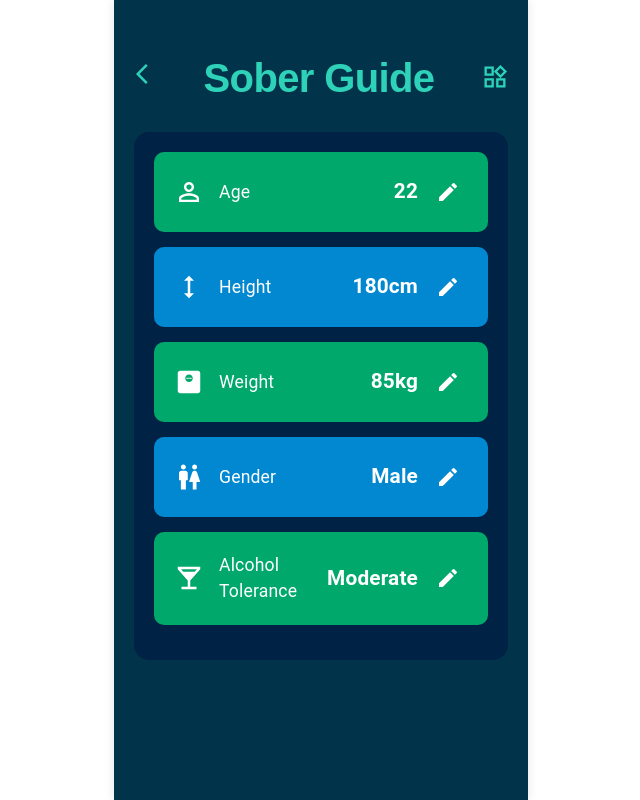
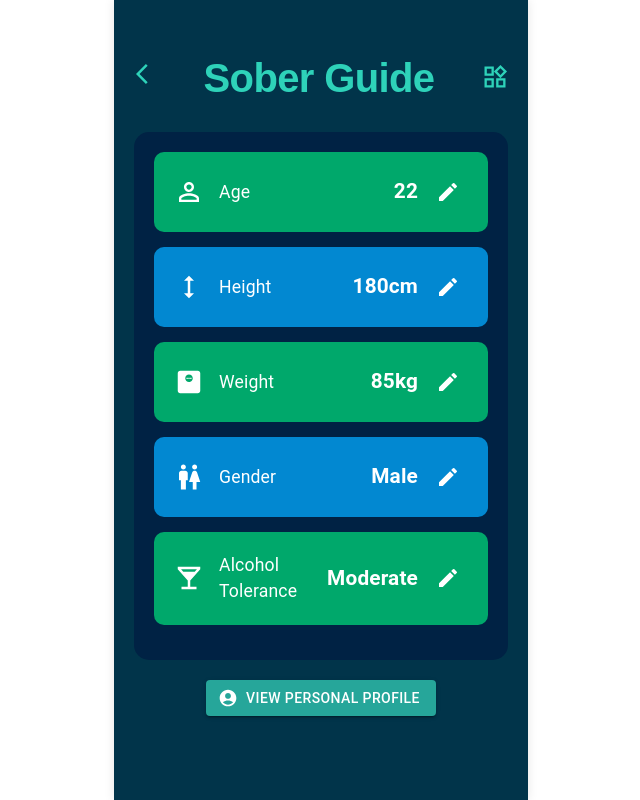
Before and after one commit to New-Designers/sober-guide-react-front-end, a React (Vite) app: page /my-info in a window 1280 px wide. Shown: the whole page, without its empty margins (319-959 px from the left). Built offline with nearby package versions, Linux system fonts and the light colour scheme.

Commit message:
connect profile

```diff
--- a/src/components/NavBar/NavBar.tsx
+++ b/src/components/NavBar/NavBar.tsx
@@ -85,7 +85,6 @@ const NavBar: React.FC = () => {
     { text: 'Profile', icon: <MedicalInformationOutlinedIcon />, path: '/profile' },
     { text: 'My Info', icon: <LocalHospitalIcon />, path: '/my-info' },
     { text: 'Map', icon: <MapIcon />, path: '/map' },
-    { text: 'Plan', icon: <LocalBarIcon />, path: '/drinking-plan' },
     { text: 'Rewards', icon: <EmojiEventsIcon />, path: '/reward' },
     { text: 'Tips', icon: <TipsAndUpdatesIcon />, path: '/tips' },
     { text: 'Records', icon: <TourIcon />, path: '/time-tracking' },
--- a/src/pages/MyInfo/MyInfo.tsx
+++ b/src/pages/MyInfo/MyInfo.tsx
@@ -1,11 +1,13 @@
 import React, { useState, useEffect } from 'react';
-import { Box } from '@mui/material';
+import { Box, Button } from '@mui/material';
+import { useNavigate } from 'react-router-dom';
 import InfoCard from './components/InfoCard/InfoCard';
 import PersonOutlineIcon from '@mui/icons-material/PersonOutline';
 import HeightIcon from '@mui/icons-material/Height';
 import MonitorWeightIcon from '@mui/icons-material/MonitorWeight';
 import WcIcon from '@mui/icons-material/Wc';
 import LocalBarIcon from '@mui/icons-material/LocalBar';
+import AccountCircleIcon from '@mui/icons-material/AccountCircle';
 
 interface UserInfo {
   age: number;
@@ -16,6 +18,7 @@ interface UserInfo {
 }
 
 const MyInfo: React.FC = () => {
+  const navigate = useNavigate();
   const [userInfo, setUserInfo] = useState<UserInfo>(() => {
     const savedInfo = localStorage.getItem('userInfo');
     return savedInfo ? JSON.parse(savedInfo) : {
@@ -39,9 +42,8 @@ const MyInfo: React.FC = () => {
     });
   };
 
-  const updateUserInfo = (newInfo: UserInfo) => {
-    setUserInfo(newInfo);
-    localStorage.setItem('userInfo', JSON.stringify(newInfo));
+  const navigateToPersonalProfile = () => {
+    navigate('../drinking-plan');
   };
 
   return (
@@ -49,7 +51,10 @@ const MyInfo: React.FC = () => {
       width: '100%',
       maxWidth: '600px',
       margin: '0 auto',
-      padding: '20px'
+      padding: '20px',
+      display: 'flex',
+      flexDirection: 'column',
+      alignItems: 'center'
     }}>
       <Box sx={{
         backgroundColor: '#024',
@@ -95,6 +100,21 @@ const MyInfo: React.FC = () => {
           onUpdate={(value) => handleUpdate('alcoholTolerance', value)}
         />
       </Box>
+      <Button
+        variant="contained"
+        color="primary"
+        startIcon={<AccountCircleIcon />}
+        onClick={navigateToPersonalProfile}
+        sx={{
+          marginTop: '20px',
+          backgroundColor: '#26a69a',
+          '&:hover': {
+            backgroundColor: '#2bbbad',
+          },
+        }}
+      >
+        View Personal Profile
+      </Button>
     </Box>
   );
 };
```
